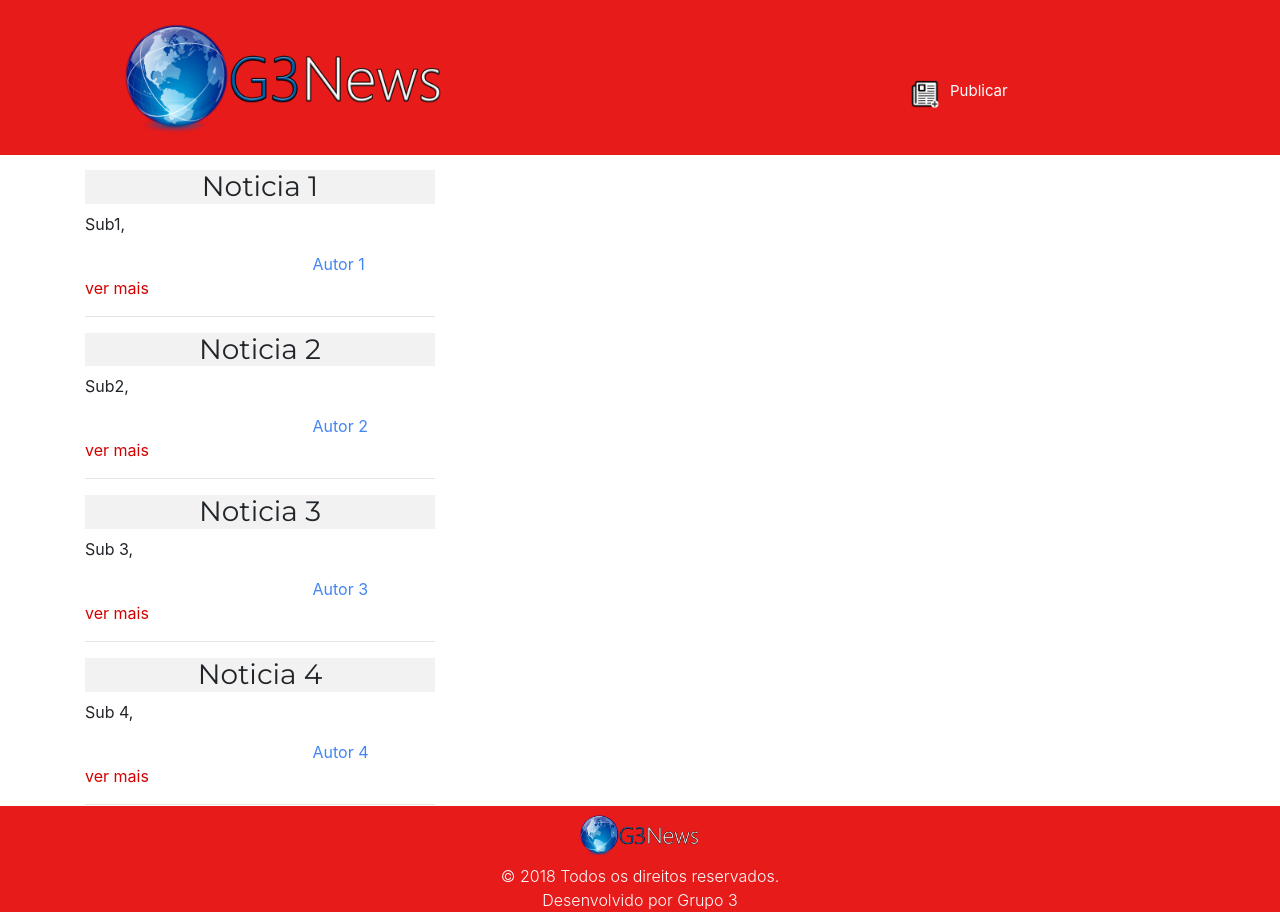
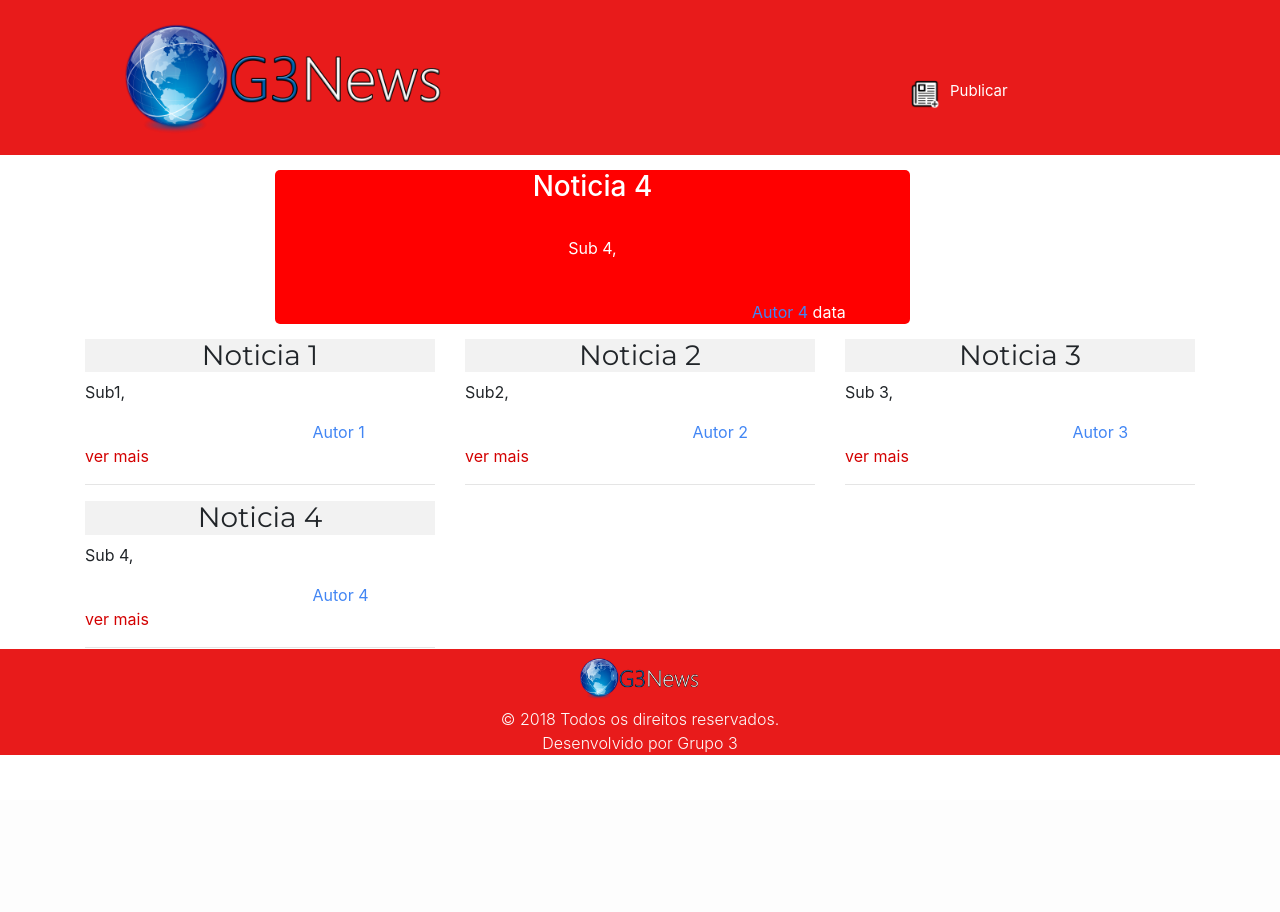
Before and after one commit to Micauane/TecInfG3, a PHP site: page / in a window 1280 px wide. After the commit the page ends 755 px from the top, so only its background shows below. Run offline with PHP 8.4, Linux system fonts and the light colour scheme; data comes from the database, SQL or seed files in the repository.

Commit message:
noticias

```diff
--- a/css/style.css
+++ b/css/style.css
@@ -15,11 +15,18 @@ position: absolute;
 top: 80px;
 left: 80px;
 }
+.ultimanoticia{
+  border-radius: 5px;
+  background: red;
+  text-align: center;
+  margin-bottom: 15px;
+  color: #ffffff;
 
-
+}
 
 .container a {
 color: #d30000;
+
 }
 
 .cabecalho a{
--- a/exibirNoticias.php
+++ b/exibirNoticias.php
@@ -10,8 +10,6 @@
 		while ($linhas = mysqli_fetch_assoc($resultado)) //buscar os resultados da query e insira nas linhas (variavel que se tornara um array)
 		echo
 		"
-		<div class='container'>
-    		<div class='row'>
       			<div class='col-sm-12 col-md-6 col-lg-4'>
 
         			<h3 class='Titulo'>" . $linhas['titulo'] . "</h3>
@@ -22,8 +20,6 @@
         			<br> <a href='#'>ver mais</a>
         			<hr>
         		</div>
-        	</div>
-      	</div>
       	";
 	}
 
--- a/index.php
+++ b/index.php
@@ -1,7 +1,9 @@
 <?php
  include 'connecta.php';
 ?>
-
+<?php
+include 'teste-buscarDados.php';
+ ?>
 <!DOCTYPE html>
 <html lang="pt-br">
 <head>
@@ -31,9 +33,27 @@
   </div>
 
 
+ <div class="container">
+   <div class="row">
+       <div class="col-md-7 offset-md-2">
+          <div class="ultimanoticia">
+            <h3><?php echo $titulo ?></h3> <br>
+            <p><?php echo $subtitulo ?></p> <br>
+            <span><?php echo $autor ?></span>
+            data <br>
+          </div>
+       </div>
+   </div>
+ </div>
+
+
+ <div class='container'>
+     <div class='row'>
   <?php
     include 'exibirNoticias.php';
   ?>
+</div>
+</div>
 
   <div class="rodape">
     <div class="container">
```
